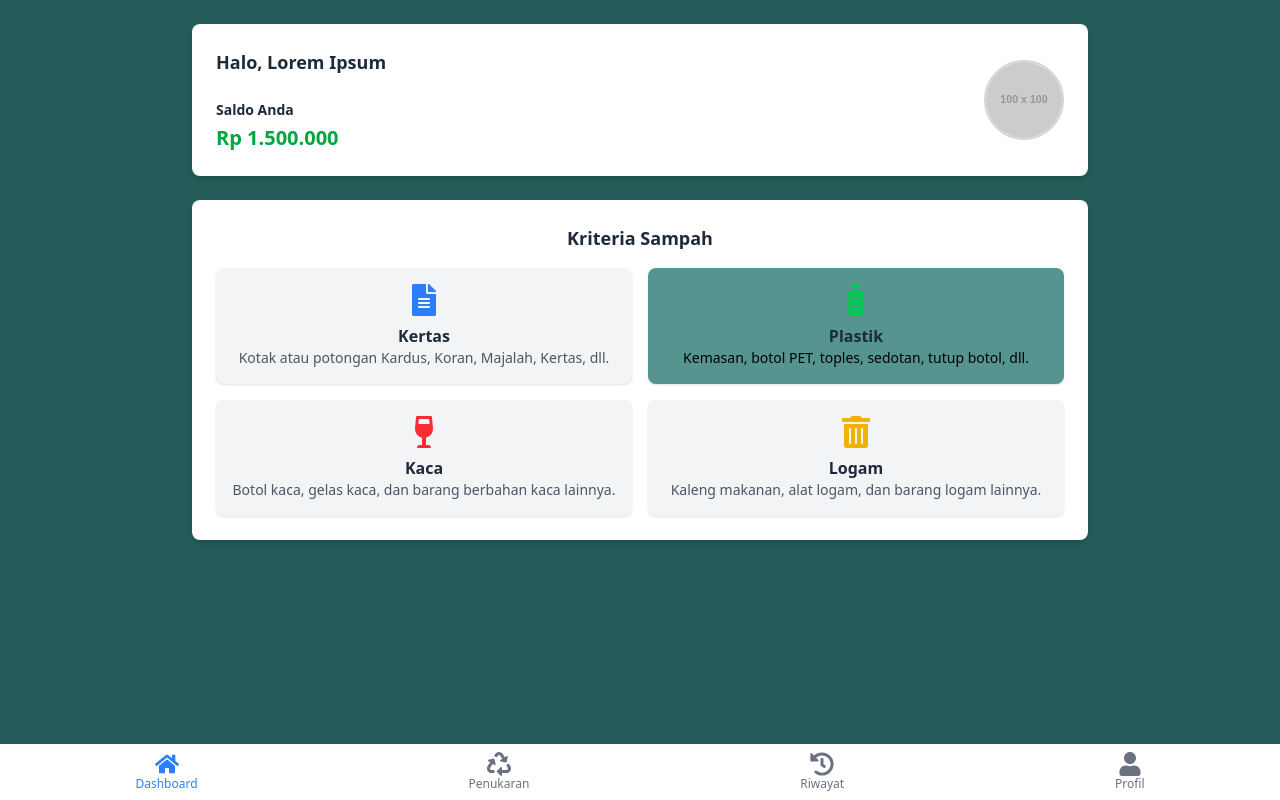
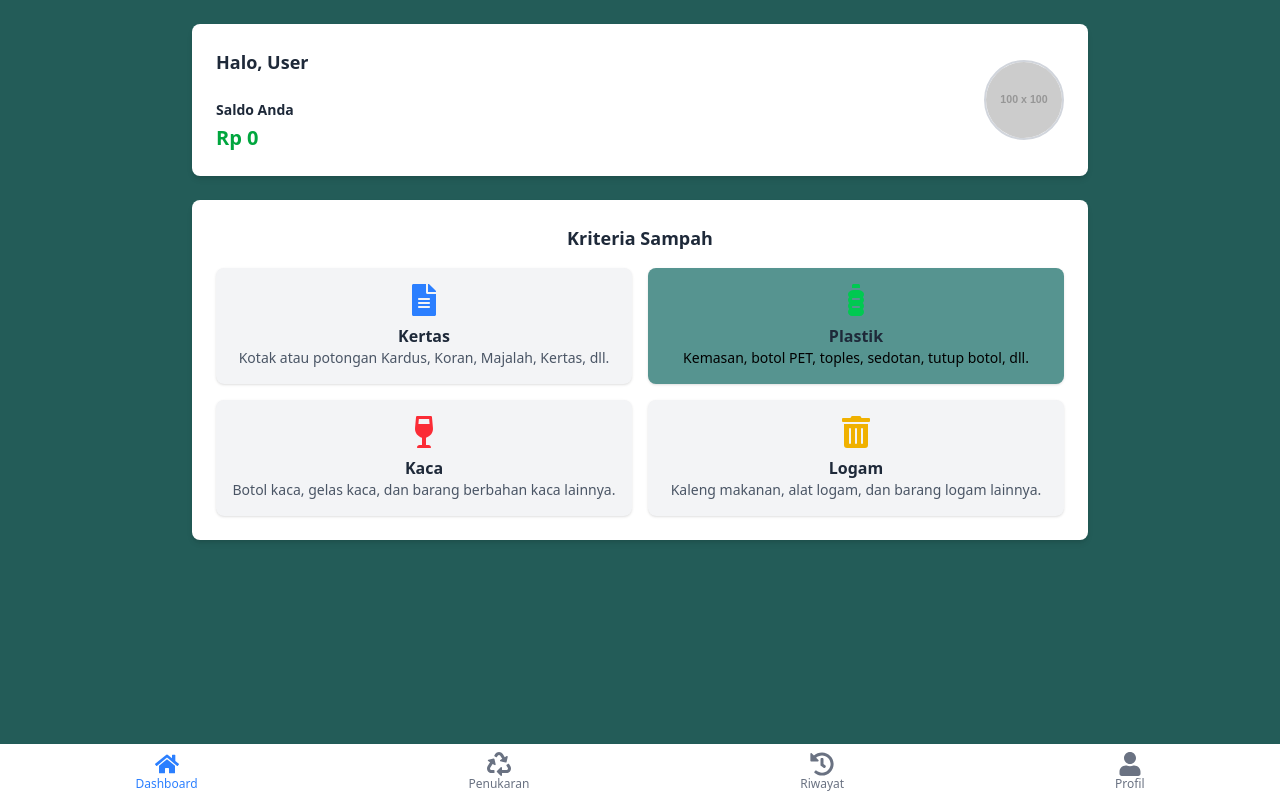
Before and after one commit to rororyo/buang.in-fe, a Next.js app: page /dashboard in a window 1280 px wide. Built offline with nearby package versions, Linux system fonts and the light colour scheme; no server answers.

Commit message:
feat: integrated dashboard with backedn

```diff
--- a/src/app/dashboard/page.tsx
+++ b/src/app/dashboard/page.tsx
@@ -4,10 +4,13 @@ import React from 'react';
 import { FaFileAlt, FaWineGlassAlt, FaTrashAlt } from 'react-icons/fa';
 import { FaBottleWater } from "react-icons/fa6";
 import Footer from '@/components/footer';
+import { useUser } from '@/lib/context/UserContext';
 
 const DashboardPage = () => {
-  const username = "Lorem Ipsum";
-  const saldo = 1500000; // Ganti dengan data saldo yang sesuai
+  const { user, loading } = useUser();
+
+  const username = user?.username || 'User';
+  const saldo = user?.points || 0;
 
   return (
     <div className="flex flex-col items-center min-h-screen p-6" style={{ backgroundColor: '#235C58' }}>
```
